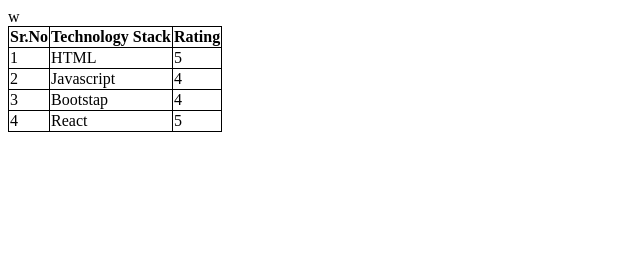
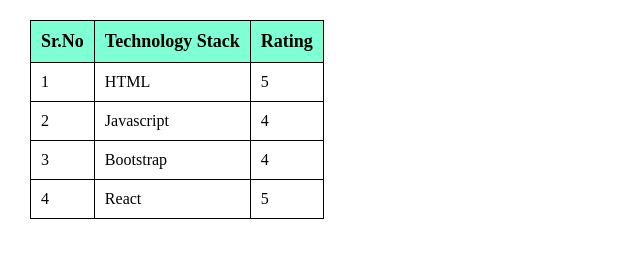
Before and after one commit to JaysDevkule/MyProfile, a plain HTML site: page tech_stack.html in a window 1280 px wide. Shown: the whole page, without its empty margins (0-640 px from the left). Drawn offline with Linux system fonts and the light colour scheme.

Commit message:
updated technology stack page
added some CSS properties

```diff
--- a/tech_stack.html
+++ b/tech_stack.html
@@ -4,23 +4,37 @@
 <head>
     <title>Technology Stack page</title>
     <style>
+        *{
+            margin-left: 10px;
+            margin-top: 10px;
+
+        }
         table,tr,th,td{
             border: 1px solid black;
             border-collapse: collapse;
+            padding: 10px;
+
         }
-    </style>w
+        .theader th{
+            background-color: aquamarine;
+            color: black;
+            font-size: large;
+        }
+
+
+    </style>
 </head>
 
 <body>
     <table>
-        <thead>
-            <tr>
+        <thead class="theader">
+            <tr >
                 <th>Sr.No</th>
                 <th>Technology Stack</th>
                 <th>Rating</th>
             </tr>
         </thead>
-        <tbody>
+        <tbody class="tbody">
             <tr>
                 <td>1</td>
                 <td>HTML</td>
@@ -33,7 +47,7 @@
             </tr>
             <tr>
                 <td>3</td>
-                <td>Bootstap</td>
+                <td>Bootstrap</td>
                 <td>4</td>
             </tr>
             <tr>
```
